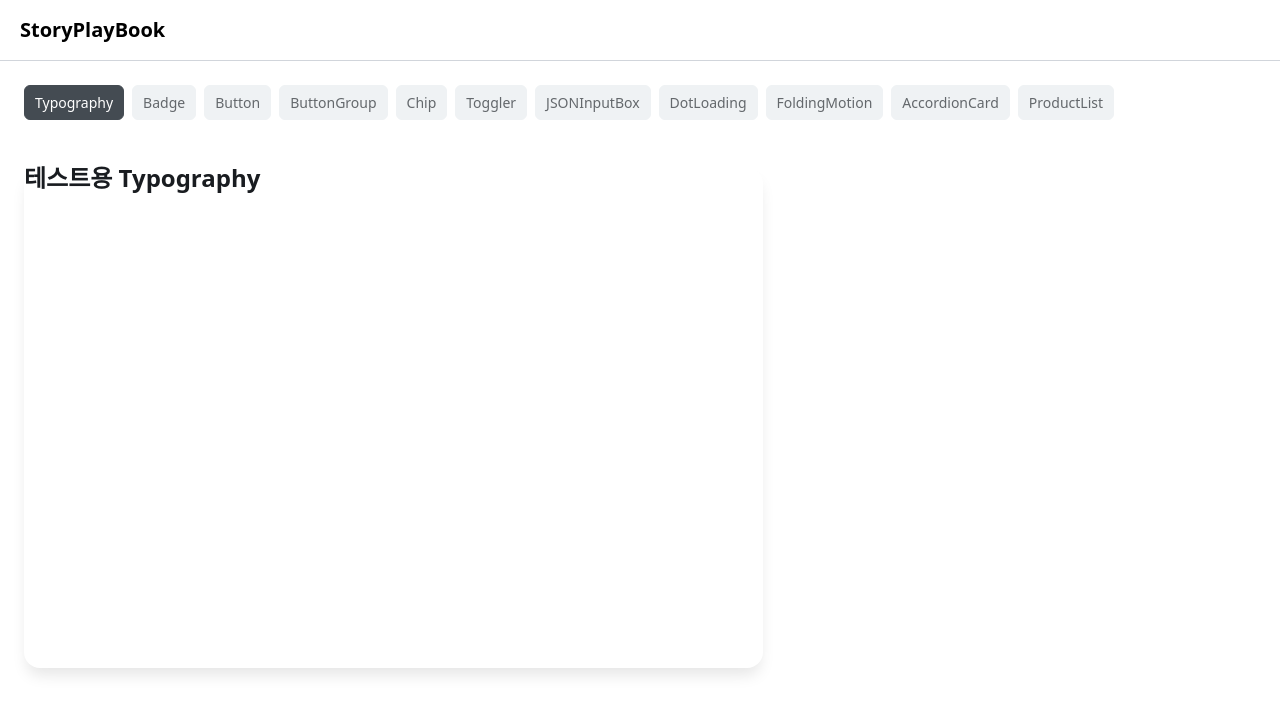
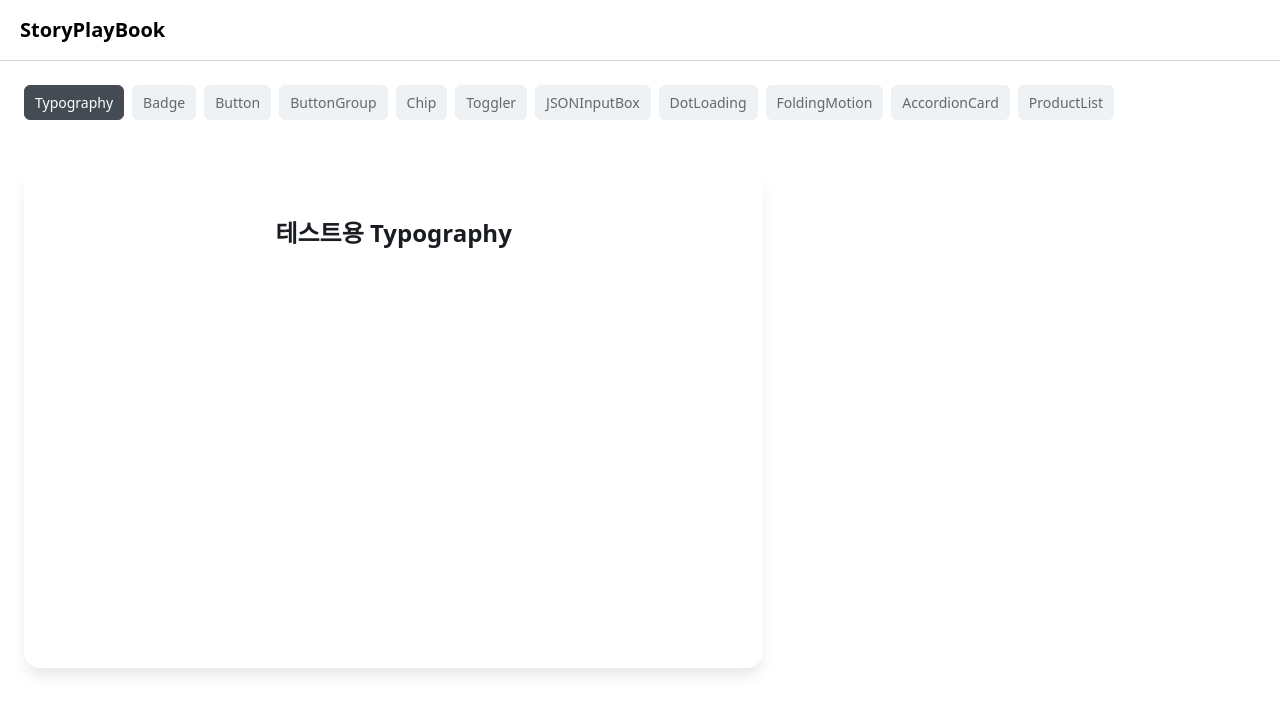
Before and after one commit to newgardener/StoryPlayBook-Project, a React (Create React App) app: page / in a window 1280 px wide. Shown: the top 714 px of the page. Built offline with nearby package versions, Linux system fonts and the light colour scheme.

Commit message:
fix: rendering panel 안에서 컴포넌트 위치 관련 스타일 수정

```diff
--- a/src/components/ControlSection/styles.module.scss
+++ b/src/components/ControlSection/styles.module.scss
@@ -36,10 +36,15 @@
 
 .component-render-panel {
   position: relative;
+  display: flex;
   flex: 1.5;
+  justify-content: center;
+  align-items: flex-start;
+  padding-top: 55px;
   background-color: transparent;
   border-radius: 1rem;
-  height: 500px;
+  min-height: 500px;
+  height: auto;
   box-shadow: 0px 10px 15px -3px rgba(0, 0, 0, 0.1);
 }
 
--- a/src/design-system/components/JSONInputBox/index.tsx
+++ b/src/design-system/components/JSONInputBox/index.tsx
@@ -52,6 +52,7 @@ export const JSONInputBox = ({ propsName = "data", defaultData }: JSONInputBoxPr
 
   return (
     <JSONDataContext.Provider value={{ JSONInputData, setJSONInputData }}>
+      <div className={cx("json-input-box")}>
         <button
           className={cx("json-array-node")}
           onClick={() => setIsCollapsed((currentValue) => !currentValue)}
@@ -107,6 +108,7 @@ export const JSONInputBox = ({ propsName = "data", defaultData }: JSONInputBoxPr
             </FlexLayout>
           </>
         )}
+      </div>
     </JSONDataContext.Provider>
   );
 };
```
Lines whose indentation alone changed are shown as unchanged.
